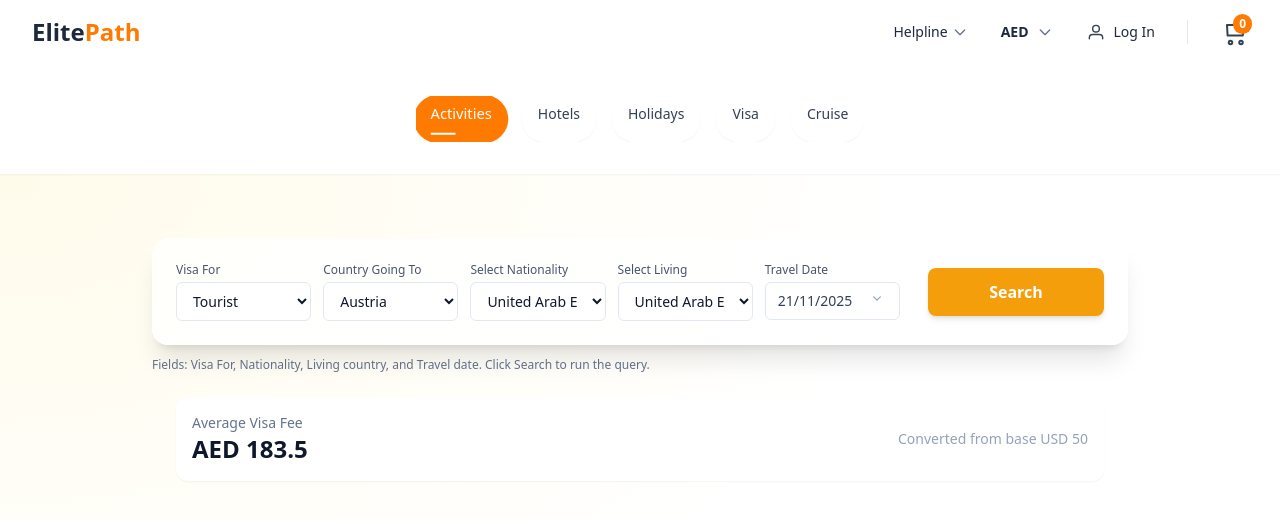
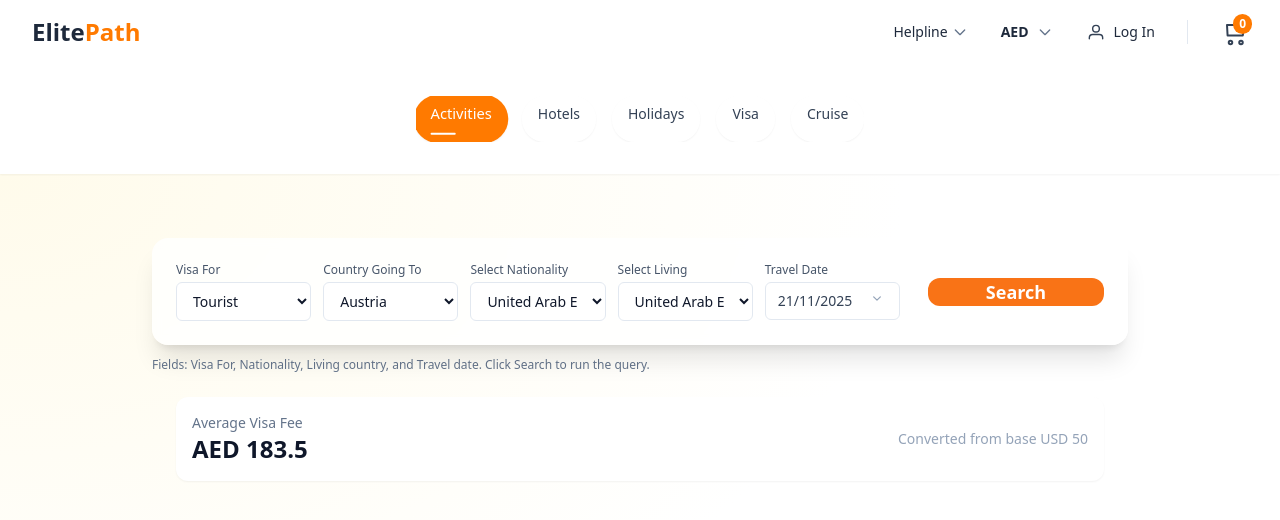
Before and after one commit to nayerraouf9/elite-path-visa-project, a Next.js app: page /visas in a window 1280 px wide. Shown: the top 520 px of the page. Built offline with nearby package versions, Linux system fonts and the light colour scheme.

Commit message:
feat(visas): disable Search until all fields are filled

```diff
--- a/src/app/visas/page.tsx
+++ b/src/app/visas/page.tsx
@@ -37,6 +37,14 @@ export default function VisaPage() {
     const slug = slugify(countryTo)
     router.push(`/visas/${slug}`)
   }
+
+  // Enable search only when all fields are provided
+  const isSearchEnabled =
+    visaFor &&
+    countryTo &&
+    nationality &&
+    living &&
+    date
 
   return (
     <main className="min-h-screen bg-[radial-gradient(ellipse_at_top_left,_var(--tw-gradient-stops))] from-amber-50 via-white to-white py-16">
@@ -86,7 +94,11 @@ export default function VisaPage() {
 
             {/* Search button on the right */}
             <div className="w-full md:w-auto md:pl-3">
-              <button type="submit" className="w-full md:w-44 bg-amber-500 hover:bg-amber-600 text-white font-semibold px-5 py-3 rounded-lg shadow-md">
+              <button
+                type="submit"
+                className={`w-full md:w-44 h-full text-lg rounded-xl font-bold text-white transition-opacity ${!isSearchEnabled ? 'bg-gray-400 cursor-not-allowed' : 'bg-orange-500 hover:bg-orange-600'}`}
+                disabled={!isSearchEnabled}
+              >
                 Search
               </button>
             </div>
```
